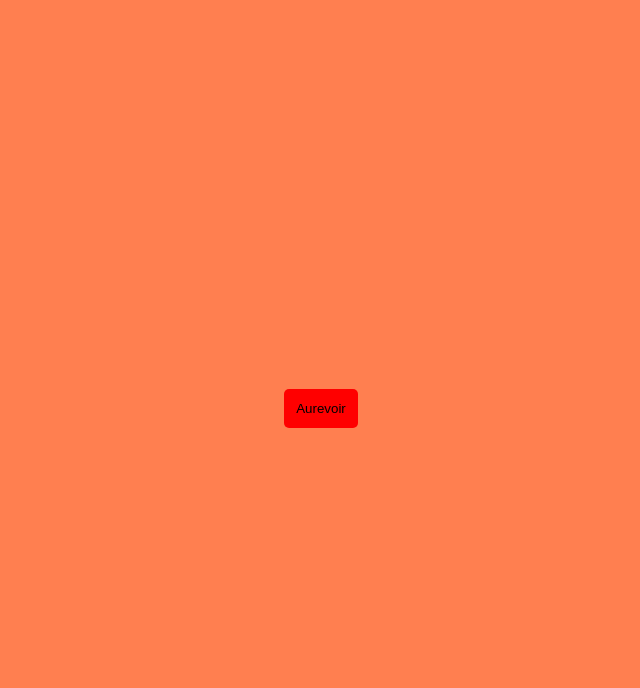
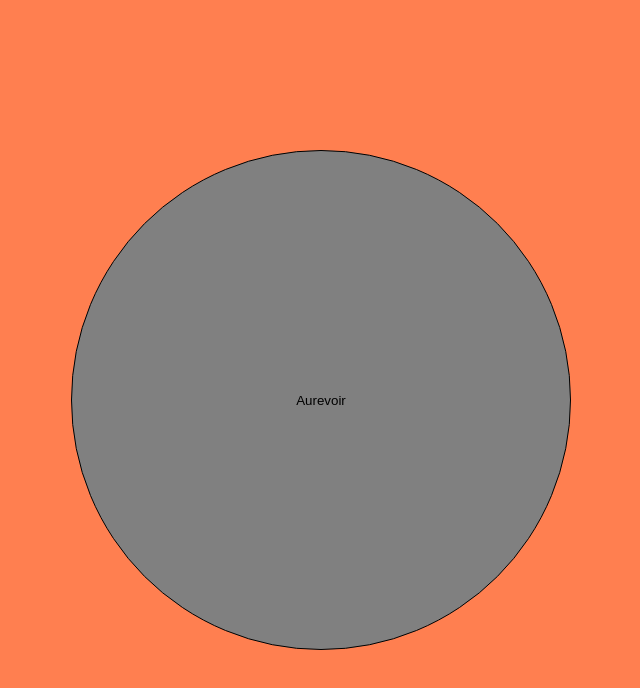
Before and after one commit to Dykann/JS-Practice, a plain HTML site: page Btn/index.html in a window 1280 px wide. Both pictures are taken after a click on the button "Bonjour". Shown: the whole page, without its empty margins (319-959 px from the left). Drawn offline with Linux system fonts and the light colour scheme.

Commit message:
:ok_hand: Add a toggle class '.open' to the button and make it become a circle

```diff
--- a/Btn/index.html
+++ b/Btn/index.html
@@ -4,23 +4,8 @@
     <meta charset="UTF-8" />
     <meta name="viewport" content="width=device-width, initial-scale=1.0" />
     <title>Document</title>
+    <link rel="stylesheet" href="styles.css" />
     <script src="main.js" async></script>
-    <style>
-      body {
-        display: flex;
-        justify-content: center;
-        align-items: center;
-        height: 100vmin;
-      }
-      button {
-        cursor: pointer;
-        border-radius: 5px;
-        padding: 12px;
-        background-color: grey;
-        outline: none;
-        border: none;
-      }
-    </style>
   </head>
   <body>
     <button>Bonjour</button>
--- a/Btn/main.js
+++ b/Btn/main.js
@@ -1,9 +1,9 @@
 const btn = document.querySelector("button");
 
 const handleClick = function () {
+  btn.classList.toggle("open");
   btn.textContent = "Aurevoir";
-  btn.style.backgroundColor = "red";
-  document.body.style.backgroundColor = "coral";
+  btn.style.backgroundColor = "grey";
 };
 
 btn.addEventListener("click", handleClick);
@@ -18,4 +18,4 @@ function maths(a, b, c) {
   }
 }
 
-console.log(maths(20, 1, 1));
+console.log(maths(5, 5, 5));
--- /dev/null
+++ b/Btn/styles.css
@@ -0,0 +1,30 @@
+*,
+*::before,
+*::after {
+  margin: 0;
+  padding: 0;
+  box-sizing: border-box;
+}
+
+body {
+  display: flex;
+  justify-content: center;
+  align-items: center;
+  height: 100vh;
+  background-color: coral;
+}
+button {
+  padding: 12px;
+  border-radius: 5px;
+  background-color: grey;
+  cursor: pointer;
+  outline: none;
+  border: none;
+}
+
+.open {
+  border-radius: 1000000px;
+  width: 500px;
+  height: 500px;
+  border: 1px solid black;
+}
```
